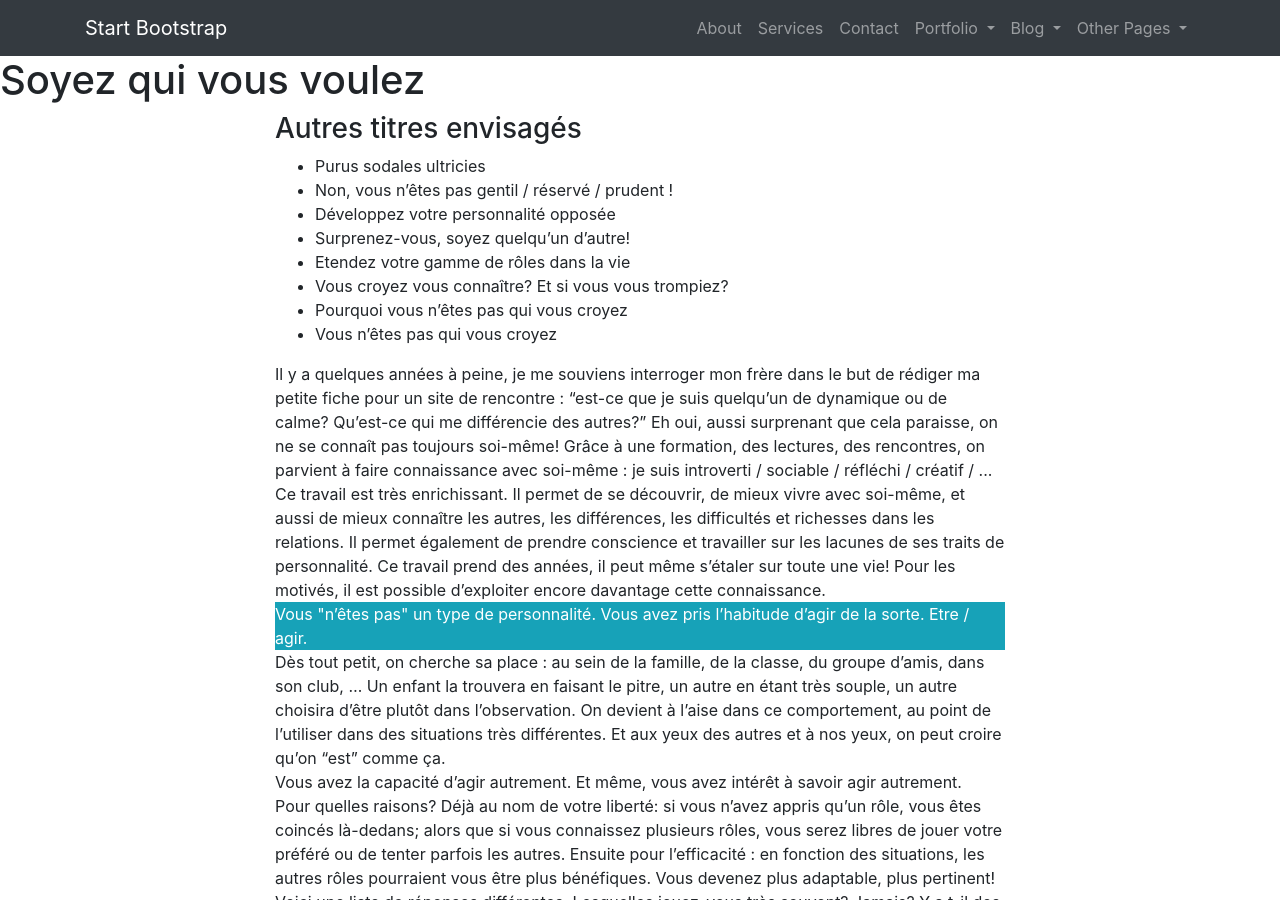
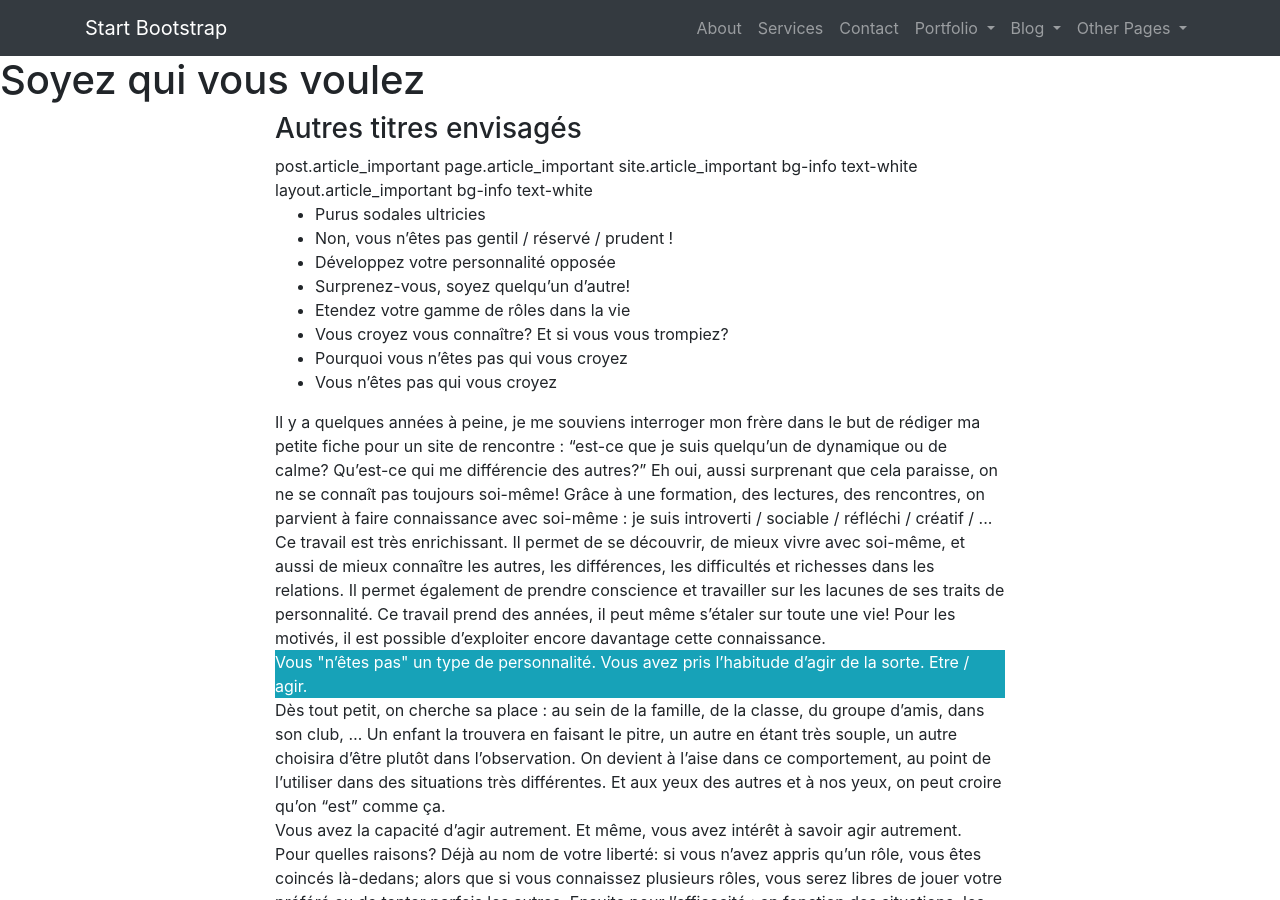
Before and after one commit to OrgaEvolutions/Nathoup.github.io, a Jekyll site: the page built from articles/personnalite.html, in a window 1280 px wide and 900 px high. Built offline with Jekyll 4.4.1, drawn with Linux system fonts in a browser that asks for light colours.

Commit message:
Update personnalite.html

```diff
--- a/articles/personnalite.html
+++ b/articles/personnalite.html
@@ -5,9 +5,12 @@ date: 2018-01-19
 ---
 
 <h3>Autres titres envisagés</h3>
-{{post.article_important}}
+post.article_important {{post.article_important}}
 {{ post.article_important }}
-{{ page.article_important }}
+page.article_important {{ page.article_important }}
+
+site.article_important {{ site.article_important }}
+layout.article_important {{ layout.article_important }}
 <ul>
       <li>Purus sodales ultricies</li>
       <li>Non, vous n’êtes pas gentil / réservé / prudent !</li>
```
